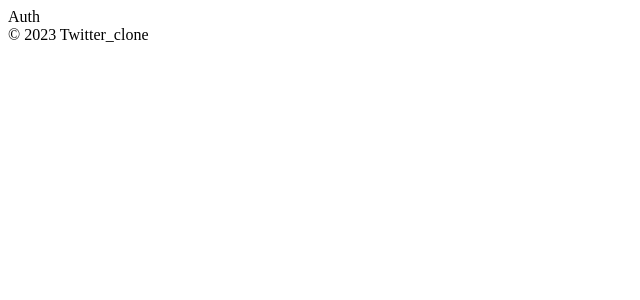
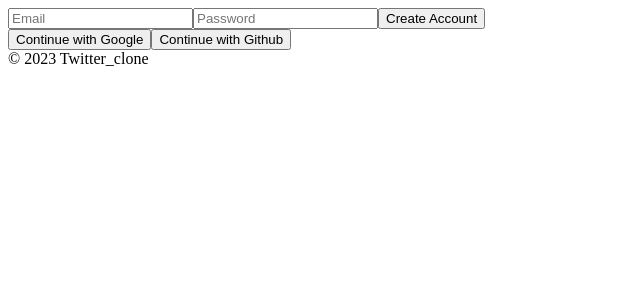
Before and after one commit to keynene/Noitter, a React (Create React App) app: page / in a window 1280 px wide. Shown: the top 300 px of the page, without its empty margins (0-640 px from the left). Built offline with nearby package versions, Linux system fonts and the light colour scheme; no server answers.

Commit message:
firebase setting

```diff
--- a/src/components/Router.js
+++ b/src/components/Router.js
@@ -1,6 +1,6 @@
 import { Routes, Route } from 'react-router-dom';
-import Auth from '../routes/Auth';
-import Home from '../routes/Home';
+import Auth from 'routes/Auth';
+import Home from 'routes/Home';
 
 const AppRouter = ({ isLoggedIn }) => {
 	return (
--- a/src/fbase.js
+++ b/src/fbase.js
@@ -1,6 +1,6 @@
-import { initializeApp } from "firebase/app";
-import { getAuth } from "firebase/auth";
-import "firebase/auth"
+import firebase from "firebase/compat/app";
+import 'firebase/compat/auth';
+import 'firebase/compat/firestore';
 
 const firebaseConfig = {
   apiKey: process.env.REACT_APP_API_KEY,
@@ -11,5 +11,6 @@
   appId: process.env.REACT_APP_APP_ID
 };
 
-const app = initializeApp(firebaseConfig);
-export const authService = getAuth();
+export default firebase.initializeApp(firebaseConfig);
+
+export const authService = firebase.auth();
--- a/src/index.js
+++ b/src/index.js
@@ -1,6 +1,6 @@
 import React from 'react';
 import ReactDOM from 'react-dom/client';
-import App from './components/App';
+import App from 'components/App';
 import * as serviceWorkerRegistration from './serviceWorkerRegistration';
 import reportWebVitals from './reportWebVitals';
 import firebase from 'firebase/compat/app';
--- a/src/routes/Auth.js
+++ b/src/routes/Auth.js
@@ -1,4 +1,65 @@
-import React from 'react';
+import React, { useState } from "react";
+import { authService } from "fbase";
 
-const Auth =  () => <span>Auth</span>
+const Auth = () => {
+  const [email, setEmail] = useState("");
+  const [password, setPassword] = useState("");
+  const [newAccount, setNewAccount] = useState(true);
+  const onChange = (event) => {
+    const {
+      target: { name, value },
+    } = event;
+
+    if (name === "email") {
+      setEmail(value);
+    } else if (name === "password") {
+      setPassword(value);
+    }
+  };
+
+  const onSubmit = async (event) => {
+    event.preventDefault();
+    try {
+      let data;
+      if (newAccount) {
+        data = await authService.createUserWithEmailAndPassword(
+          email,
+          password
+        );
+      } else {
+        data = await authService.signInWithEmailAndPassword(email, password);
+      }
+      console.log(data);
+    } catch (error) {
+      console.log(error);
+    }
+  };
+  return (
+    <div>
+      <form onSubmit={onSubmit}>
+        <input
+          name="email"
+          type="email"
+          placeholder="Email"
+          required
+          value={email}
+          onChange={onChange}
+        />
+        <input
+          name="password"
+          type="password"
+          placeholder="Password"
+          required
+          value={password}
+          onChange={onChange}
+        />
+        <input type="submit" value={newAccount ? "Create Account" : "Log In"} />
+      </form>
+      <div>
+        <button>Continue with Google</button>
+        <button>Continue with Github</button>
+      </div>
+    </div>
+  );
+};
 export default Auth;
```
Also changed, not shown: 1 other file (tests, documents, lock files or other folders).
